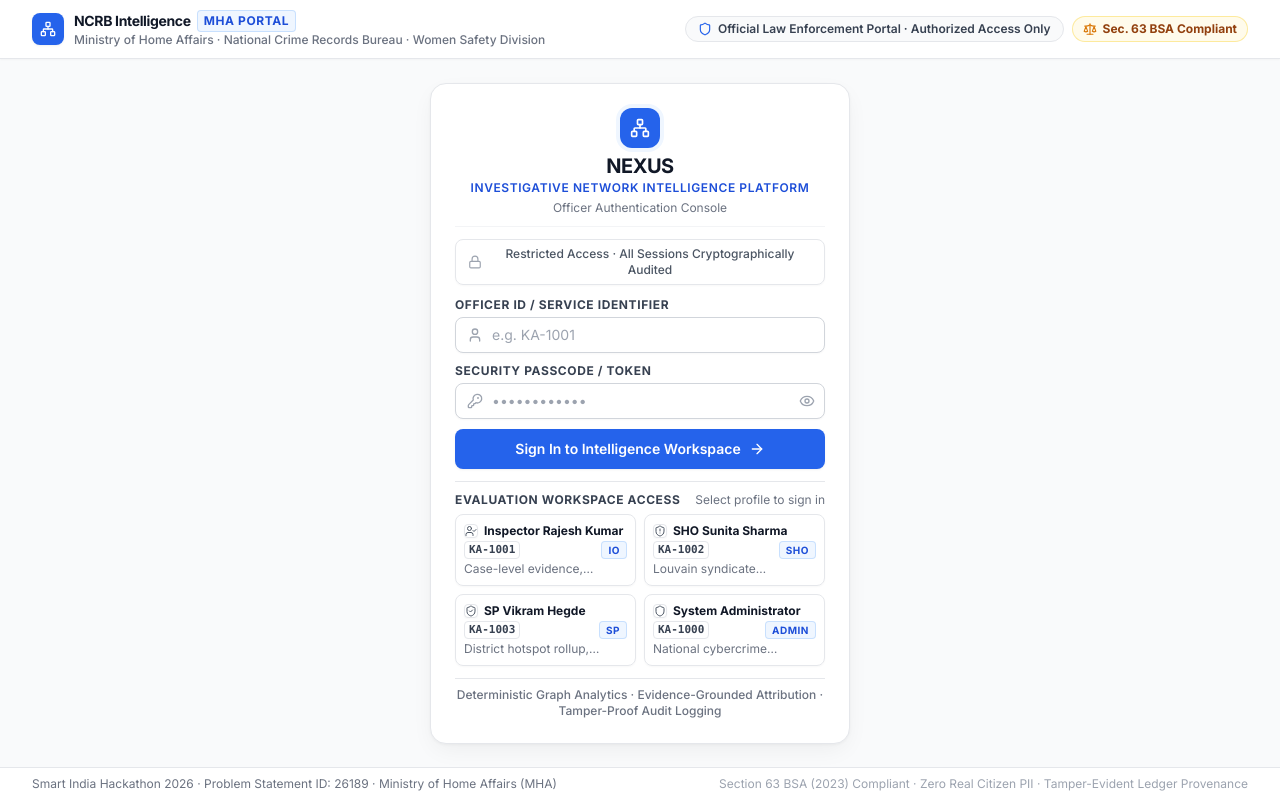
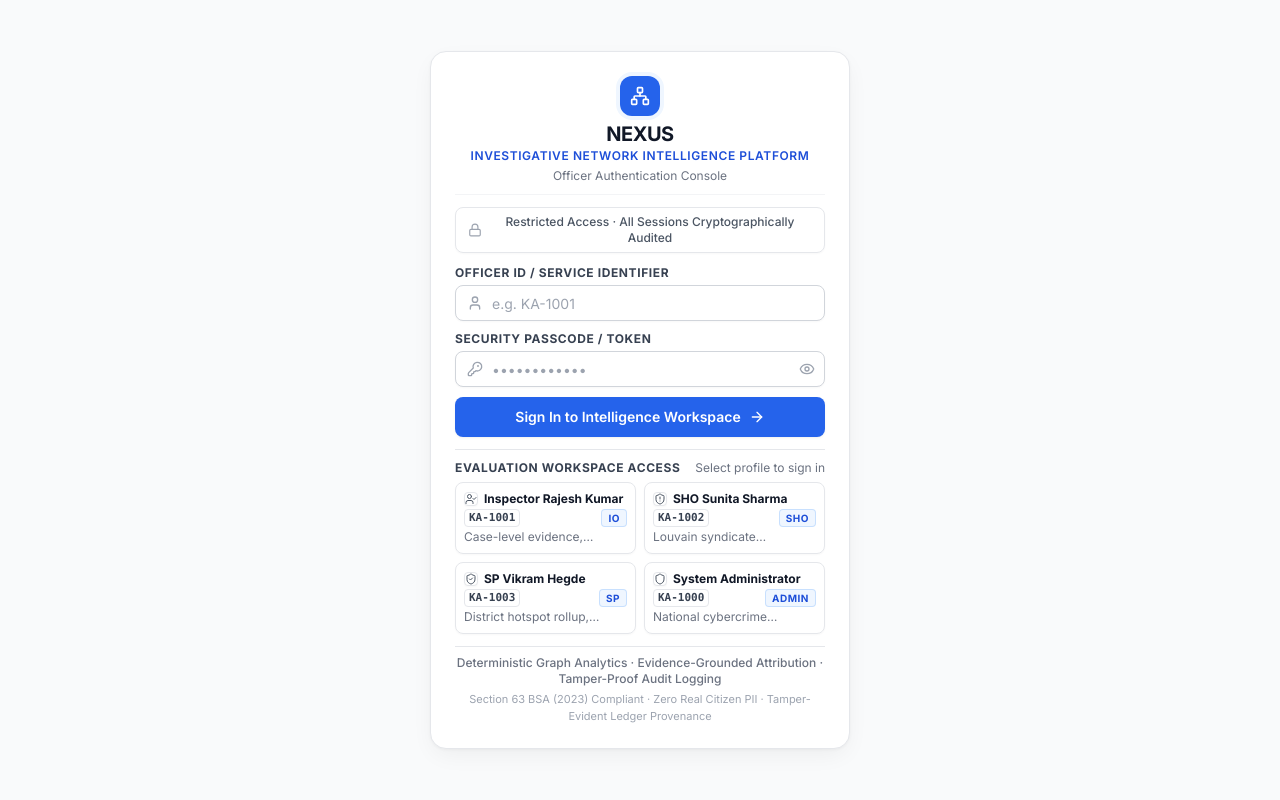
Before and after one commit to acchasujal/Nexus, a React (Vite) app in the folder frontend/: page /login in a window 1280 px wide. Built offline with nearby package versions, Linux system fonts and the light colour scheme.

Commit message:
refactor(frontend): remove standalone header and footer for clean centered login portal

```diff
--- a/frontend/src/pages/Login.tsx
+++ b/frontend/src/pages/Login.tsx
@@ -16,7 +16,6 @@ import {
   AlertCircle,
   KeyRound,
   ArrowRight,
-  Scale,
 } from 'lucide-react'
 
 interface OfficerProfile {
@@ -130,47 +129,14 @@ export default function Login() {
   }
 
   return (
-    <div className="h-screen max-h-screen flex flex-col justify-between bg-neutral-50 text-neutral-800 selection:bg-blue-100 selection:text-blue-900 overflow-y-auto lg:overflow-hidden">
-      {/* Top Institutional Masthead Bar — Full Width, Consistent Application Typography */}
-      <header className="w-full relative z-20 border-b border-neutral-200/90 bg-white px-4 sm:px-6 lg:px-8 py-2 sm:py-2.5 shadow-2xs shrink-0">
-        <div className="w-full max-w-7xl mx-auto flex flex-col sm:flex-row items-center justify-between gap-2">
-          <div className="flex items-center gap-2.5">
-            <div className="flex h-7 w-7 sm:h-8 sm:w-8 shrink-0 items-center justify-center rounded-lg bg-blue-600 text-white shadow-xs">
-              <Network className="h-4 w-4" />
-            </div>
-            <div>
-              <div className="flex items-center gap-1.5">
-                <span className="text-sm font-black tracking-tight text-neutral-900">NCRB Intelligence</span>
-                <span className="text-xs font-bold text-blue-700 bg-blue-50 border border-blue-200/80 px-1.5 py-0.5 rounded uppercase tracking-wider">
-                  MHA Portal
-                </span>
-              </div>
-              <p className="text-xs text-neutral-500 font-medium hidden sm:block">
-                Ministry of Home Affairs · National Crime Records Bureau · Women Safety Division
-              </p>
-            </div>
-          </div>
-
-          <div className="flex flex-wrap items-center gap-2">
-            <div className="inline-flex items-center gap-1.5 rounded-full border border-neutral-200 bg-neutral-50 px-3 py-1 text-xs font-semibold text-neutral-700">
-              <Shield className="h-3.5 w-3.5 text-blue-600 shrink-0" />
-              <span>Official Law Enforcement Portal · Authorized Access Only</span>
-            </div>
-            <div className="hidden md:inline-flex items-center gap-1.5 rounded-full border border-amber-200/80 bg-amber-50 px-2.5 py-1 text-xs font-bold text-amber-800">
-              <Scale className="h-3.5 w-3.5 text-amber-600 shrink-0" />
-              <span>Sec. 63 BSA Compliant</span>
-            </div>
-          </div>
-        </div>
-      </header>
-
-      {/* Main Container — Centered Authentication Console */}
-      <main className="w-full flex-1 min-h-0 max-w-lg mx-auto px-4 sm:px-6 py-2 sm:py-3 flex flex-col justify-center items-center relative z-10 my-auto">
-        {/* Authentication Console Card — Clean Width & Consistent Typography */}
+    <div className="h-screen max-h-screen flex flex-col justify-center items-center bg-neutral-50 text-neutral-800 selection:bg-blue-100 selection:text-blue-900 p-4 sm:p-6 overflow-y-auto lg:overflow-hidden">
+      {/* Main Container — Purely Centered Authentication Console */}
+      <main className="w-full max-w-[420px] mx-auto flex flex-col items-center">
+        {/* Authentication Console Card */}
         <div
           role="region"
           aria-label="Officer Authentication Form"
-          className="w-full max-w-[420px] rounded-2xl border border-neutral-200/80 bg-white p-5 sm:p-6 shadow-[0_1px_3px_0_rgb(0_0_0_/_0.04),0_8px_24px_-4px_rgb(0_0_0_/_0.06)] space-y-3"
+          className="w-full rounded-2xl border border-neutral-200/80 bg-white p-5 sm:p-6 shadow-[0_1px_3px_0_rgb(0_0_0_/_0.04),0_8px_24px_-4px_rgb(0_0_0_/_0.06)] space-y-3"
         >
           {/* Integrated Brand Emblem & Title */}
           <div className="text-center pb-2.5 border-b border-neutral-100 space-y-1">
@@ -348,25 +314,16 @@ export default function Login() {
           </div>
 
           {/* Card Footer Statutory Disclaimers */}
-          <div className="border-t border-neutral-200/90 pt-2 text-center">
+          <div className="border-t border-neutral-200/90 pt-2 text-center space-y-1">
             <p className="text-xs text-neutral-500 font-medium">
               Deterministic Graph Analytics · Evidence-Grounded Attribution · Tamper-Proof Audit Logging
+            </p>
+            <p className="text-[11px] text-neutral-400">
+              Section 63 BSA (2023) Compliant · Zero Real Citizen PII · Tamper-Evident Ledger Provenance
             </p>
           </div>
         </div>
       </main>
-
-      {/* Page Footer — Full Width, Consistent Application Typography */}
-      <footer className="w-full relative z-20 border-t border-neutral-200/90 bg-white px-4 sm:px-6 lg:px-8 py-2 text-xs text-neutral-500 shadow-2xs shrink-0">
-        <div className="w-full max-w-7xl mx-auto flex flex-col sm:flex-row items-center justify-between gap-1">
-          <p className="text-xs text-neutral-500">
-            Smart India Hackathon 2026 · Problem Statement ID: 26189 · Ministry of Home Affairs (MHA)
-          </p>
-          <p className="text-xs text-neutral-400">
-            Section 63 BSA (2023) Compliant · Zero Real Citizen PII · Tamper-Evident Ledger Provenance
-          </p>
-        </div>
-      </footer>
     </div>
   )
 }
```
Also changed, not shown: 1 other file (tests, documents, lock files or other folders).
